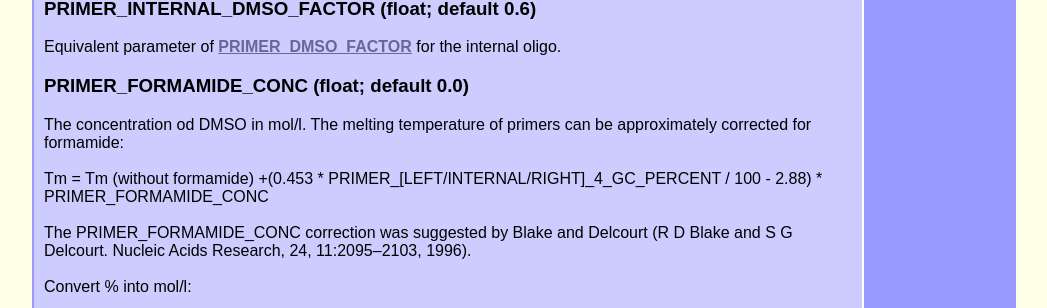
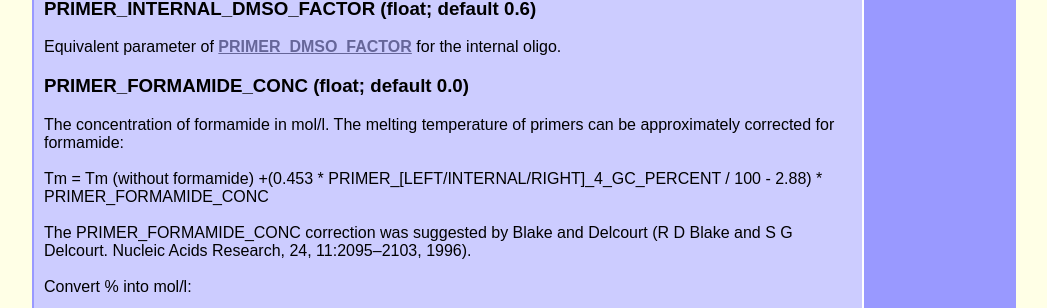
Before and after one commit to primer3-org/primer3-org.github.io, a Jekyll site: the page built from manual.html, in a window 1280 px wide and 900 px high, scrolled down 32683 px. Shown: the part 144-452 px from the top of the window, without its empty margins (116-1163 px from the left). Built offline with Jekyll 4.4.1, drawn with Linux system fonts in a browser that asks for light colours.

Commit message:
Update manual.html

```diff
--- a/manual.html
+++ b/manual.html
@@ -2232,7 +2232,7 @@ and J Hutton. Biopolymers, 19:1315–1327, 1980).</p>
 <h3><a id="PRIMER_INTERNAL_DMSO_FACTOR">PRIMER_INTERNAL_DMSO_FACTOR (float; default 0.6)</a></h3>
 <p>Equivalent parameter of <a href="#PRIMER_DMSO_FACTOR">PRIMER_DMSO_FACTOR</a> for the internal oligo.</p>
 <h3><a id="PRIMER_FORMAMIDE_CONC">PRIMER_FORMAMIDE_CONC (float; default 0.0)</a></h3>
-<p>The concentration od DMSO in mol/l. The melting temperature
+<p>The concentration of formamide in mol/l. The melting temperature
 of primers can be approximately corrected for formamide:<br>
 <br>
 Tm = Tm (without formamide) +(0.453 * PRIMER_[LEFT/INTERNAL/RIGHT]_4_GC_PERCENT / 100 - 2.88) * PRIMER_FORMAMIDE_CONC<br>
```
